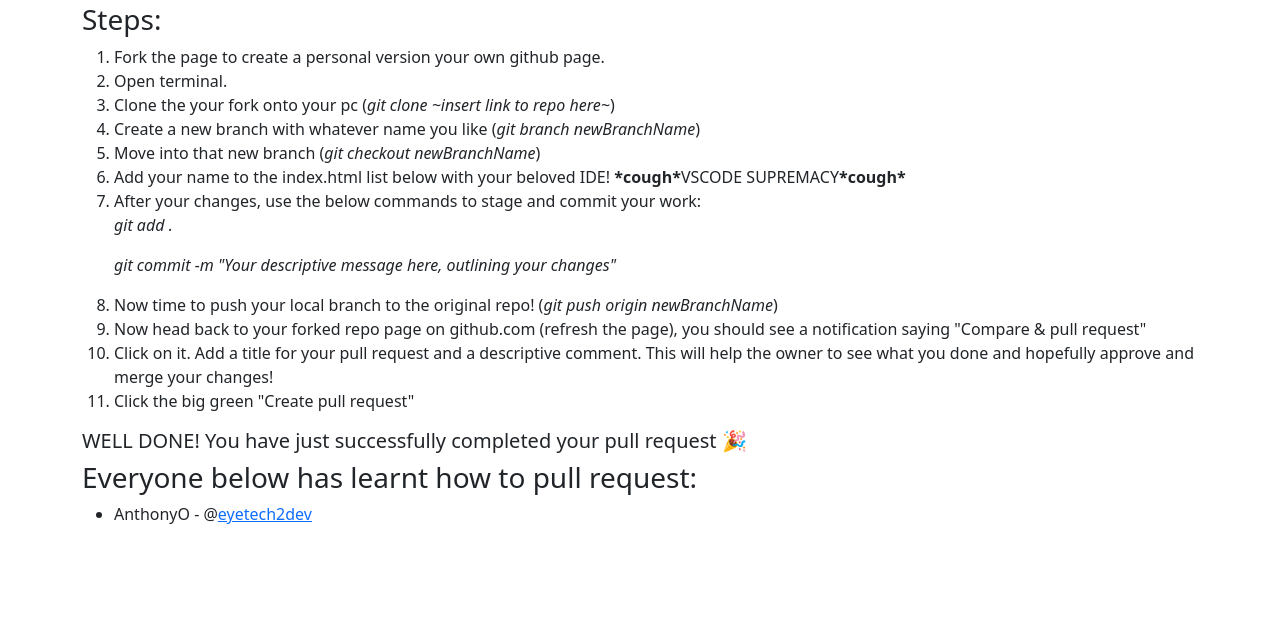
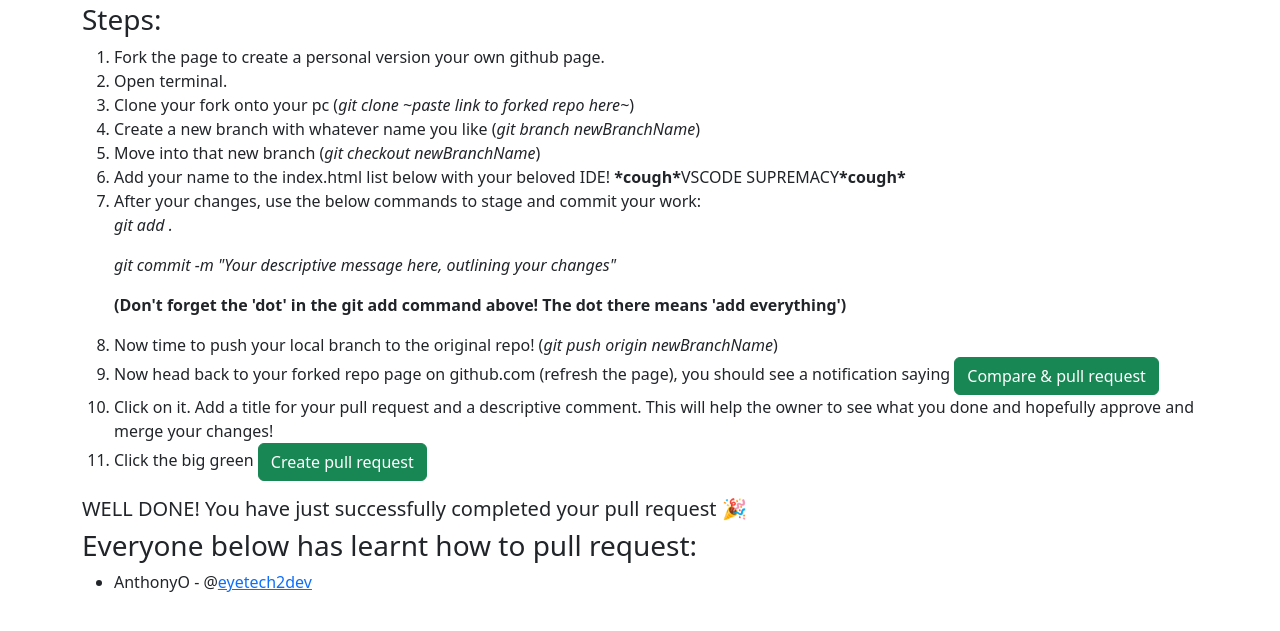
Before and after one commit to eyetech2dev/pullRequestPrac, a plain HTML site: page index.html in a window 1280 px wide. Shown: the part 53-684 px from the top of the page. Drawn offline with nearby package versions, Linux system fonts and the light colour scheme.

Commit message:
Added buttons to instructions

```diff
--- a/index.html
+++ b/index.html
@@ -24,8 +24,8 @@
         </li>
         <li>Open terminal.</li>
         <li>
-          Clone the your fork onto your pc (<i
-            >git clone ~insert link to repo here~</i
+          Clone your fork onto your pc (<i
+            >git clone ~paste link to forked repo here~</i
           >)
         </li>
         <li>
@@ -42,11 +42,17 @@
           After your changes, use the below commands to stage and commit your
           work:
         </li>
-        <p><i>git add .</i></p>
+        <p><i>git add . </i></p>
         <p>
           <i
             >git commit -m "Your descriptive message here, outlining your
             changes"</i
+          >
+        </p>
+        <p>
+          <b
+            >(Don't forget the 'dot' in the git add command above! The dot there
+            means 'add everything')</b
           >
         </p>
         <li>
@@ -56,14 +62,18 @@
         </li>
         <li>
           Now head back to your forked repo page on github.com (refresh the
-          page), you should see a notification saying "Compare & pull request"
+          page), you should see a notification saying
+          <button class="btn btn-success">Compare & pull request</button>
         </li>
         <li>
           Click on it. Add a title for your pull request and a descriptive
           comment. This will help the owner to see what you done and hopefully
           approve and merge your changes!
         </li>
-        <li>Click the big green "Create pull request"</li>
+        <li>
+          Click the big green
+          <button class="btn btn-success">Create pull request</button>
+        </li>
       </ol>
       <h5>
         WELL DONE! You have just successfully completed your pull request 🎉
```
